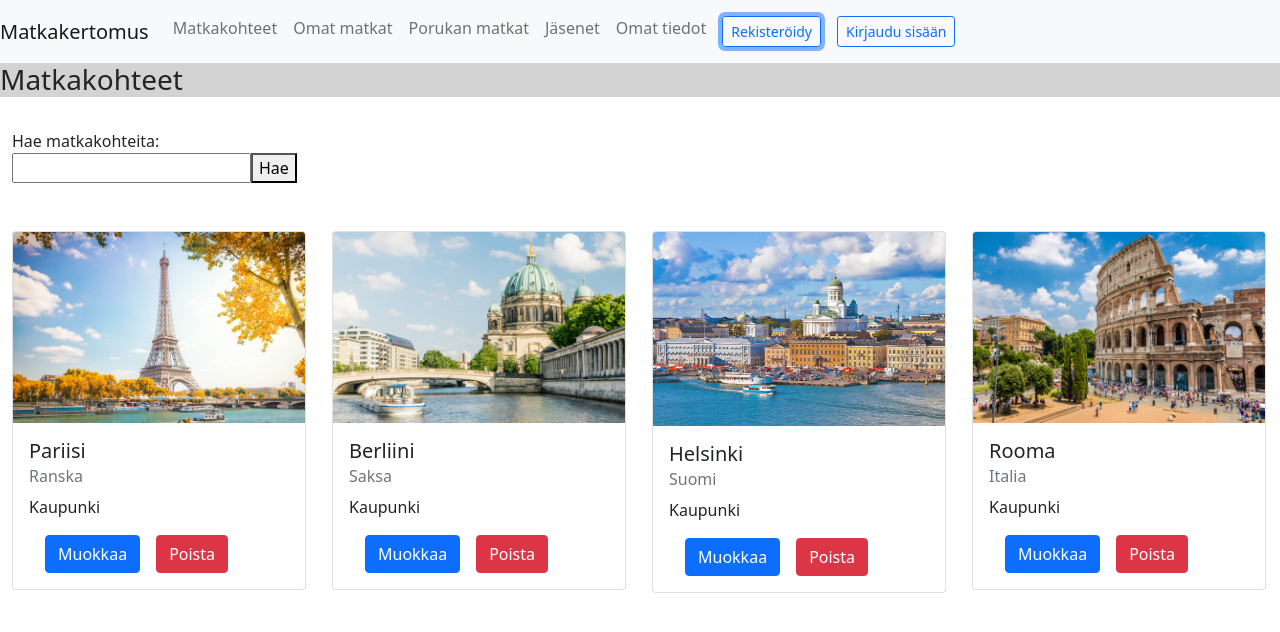
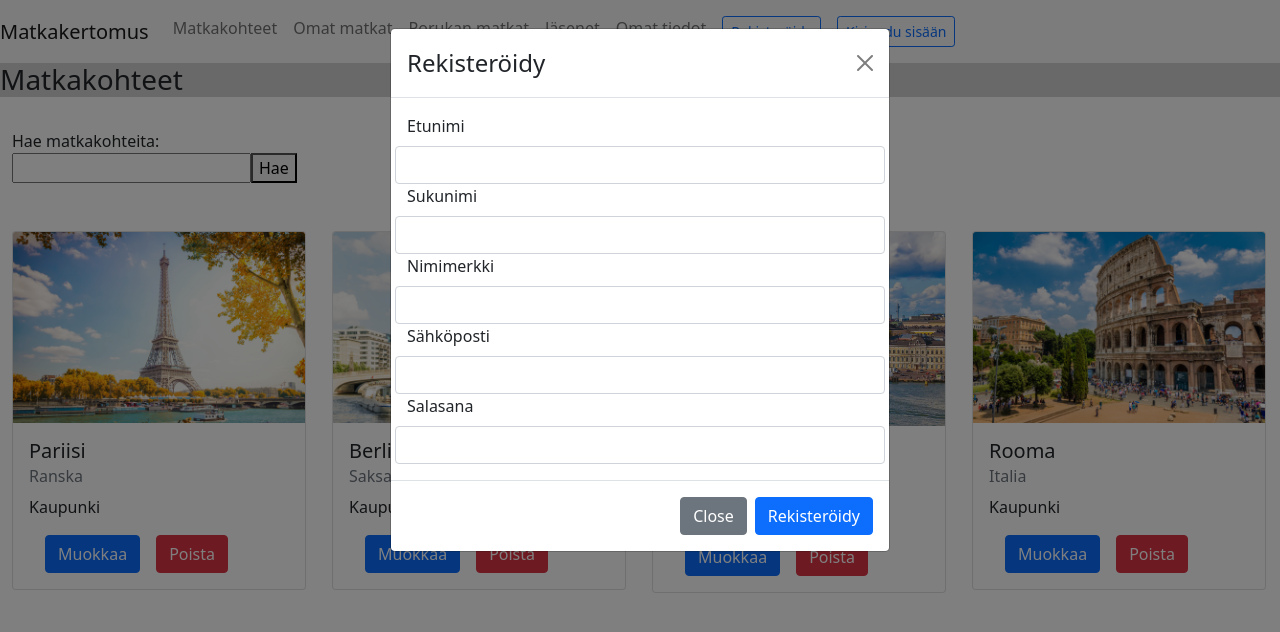
Before and after one commit to OttoH97/Software-production-1, a React (Create React App) app: page /matkakohde in a window 1280 px wide. Both pictures are taken after a click on the button "Rekisteröidy". Shown: the top 632 px of the page. Built offline with nearby package versions, Linux system fonts and the light colour scheme.

Commit message:
Rekisteröitymis- ja kirjautumis Matkakohde-sivulle

```diff
--- a/src/matkakohde_sivu.js
+++ b/src/matkakohde_sivu.js
@@ -4,9 +4,20 @@ import { useState } from 'react';
 import { Col, Container, Row } from 'react-bootstrap';
 import { Navbar, Card, Button } from 'react-bootstrap';
 import { Nav } from 'react-bootstrap';
-import { NavDropdown } from 'react-bootstrap';
+import { NavDropdown, Modal, Form} from 'react-bootstrap';
 
 function Matkakohdesivu() {
+
+    const [show, setShow] = useState(false);
+
+    const handleCloseR = () => setShow(false);
+    const handleShowR = () => setShow(true);
+
+    const [showK, setShowK] = useState(false);
+
+    const handleCloseK = () => setShowK(false);
+    const handleShowK = () => setShowK(true);
+
 
     const data = [
         {
@@ -60,11 +71,75 @@ function Matkakohdesivu() {
                         <Nav.Link href="pmatkat">Porukan matkat</Nav.Link>
                         <Nav.Link href="jasenet">Jäsenet</Nav.Link>
                         <Nav.Link href="otiedot">Omat tiedot</Nav.Link>
-                        <Nav.Link><Button variant="outline-primary" size="sm">Rekisteröidy</Button></Nav.Link>
-                        <Nav.Link><Button variant="outline-primary" size="sm">Kirjaudu sisään</Button></Nav.Link>
+                        <Nav.Link><Button variant="outline-primary" size="sm"  onClick={handleShowR}>Rekisteröidy</Button></Nav.Link>
+                        <Nav.Link><Button variant="outline-primary" size="sm"  onClick={handleShowK}>Kirjaudu sisään</Button></Nav.Link>
                     </Nav>
                 </Navbar.Collapse>
             </Navbar>
+                {/* Rekisteröitymisen modal */}
+                <Modal show={show} onHide={handleCloseR}>
+                    <Modal.Header closeButton>
+                        <Modal.Title>Rekisteröidy</Modal.Title>
+                    </Modal.Header>
+                    <Modal.Body>
+                        <Form>
+                            <Row>
+                                <Form.Label>Etunimi</Form.Label>
+                                <Form.Control placeholder='' />
+                            </Row>
+                            <Row>
+                                <Form.Label>Sukunimi</Form.Label>
+                                <Form.Control placeholder='' />
+                            </Row>
+                            <Row>
+                                <Form.Label>Nimimerkki</Form.Label>
+                                <Form.Control placeholder='' />
+                            </Row>
+                            <Row>
+                                <Form.Label>Sähköposti</Form.Label>
+                                <Form.Control placeholder='' />
+                            </Row>
+                            <Row>
+                                <Form.Label>Salasana</Form.Label>
+                                <Form.Control placeholder='' />
+                            </Row>
+                        </Form>
+                    </Modal.Body>
+                    <Modal.Footer>
+                        <Button variant="secondary" onClick={handleCloseR}>
+                            Close
+                        </Button>
+                        <Button variant="primary" onClick={handleCloseR}>
+                            Rekisteröidy
+                        </Button>
+                    </Modal.Footer>
+                </Modal>
+                {/*Kirjautumisen modal */}
+                <Modal show={showK} onHide={handleCloseK}>
+                    <Modal.Header closeButton>
+                        <Modal.Title>Kirjaudu sisään</Modal.Title>
+                    </Modal.Header>
+                    <Modal.Body>
+                        <Form>
+                            <Row>
+                                <Form.Label>Sähköposti</Form.Label>
+                                <Form.Control placeholder='' />
+                            </Row>
+                            <Row>
+                                <Form.Label>Salasana</Form.Label>
+                                <Form.Control placeholder='' />
+                            </Row>
+                        </Form>
+                    </Modal.Body>
+                    <Modal.Footer>
+                        <Button variant="secondary" onClick={handleCloseK}>
+                            Close
+                        </Button>
+                        <Button variant="primary" onClick={handleCloseK}>
+                            Kirjaudu
+                        </Button>
+                    </Modal.Footer>
+                </Modal>
 
             <h3 style={{ backgroundColor: "lightgray" }}>Matkakohteet</h3><br></br>
 
```
